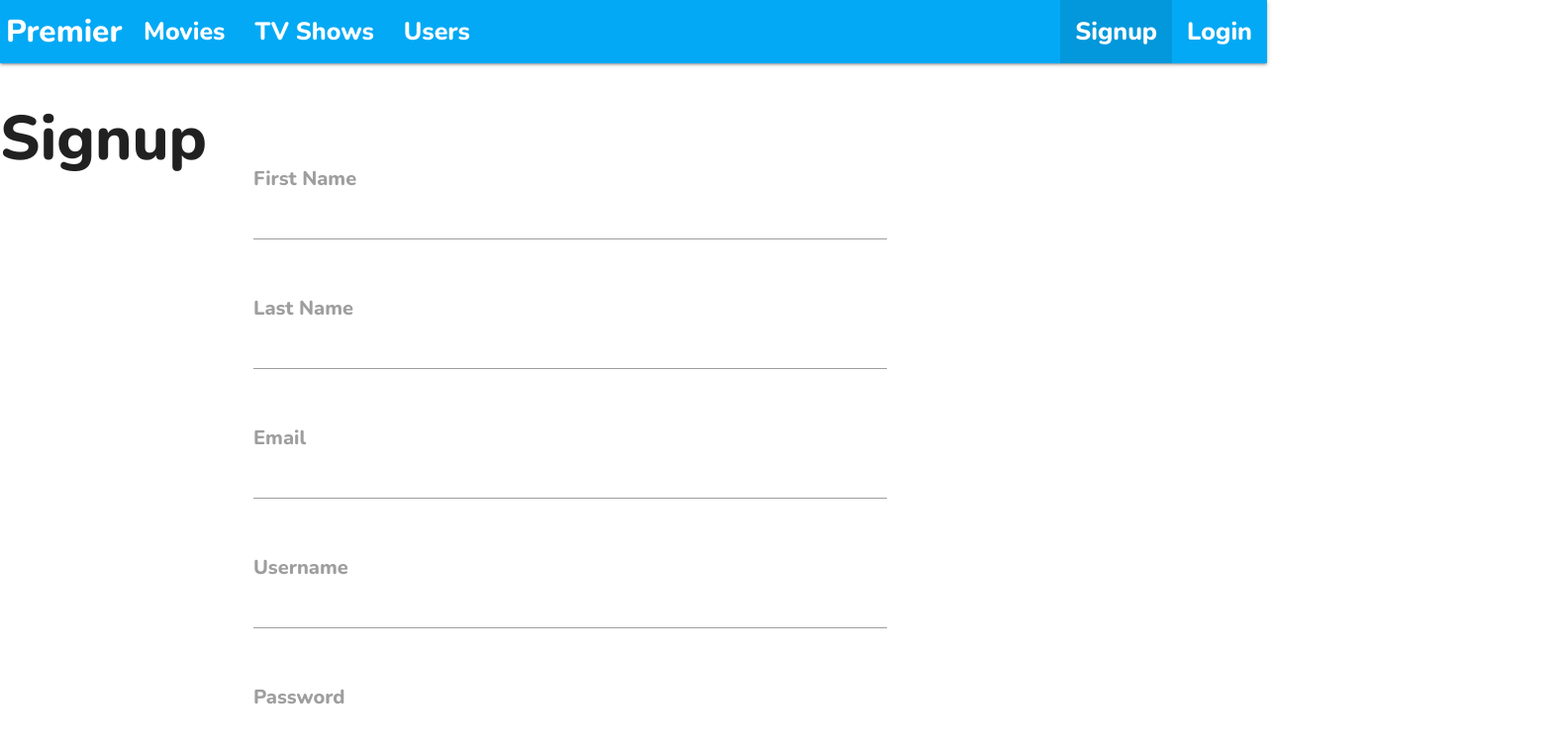
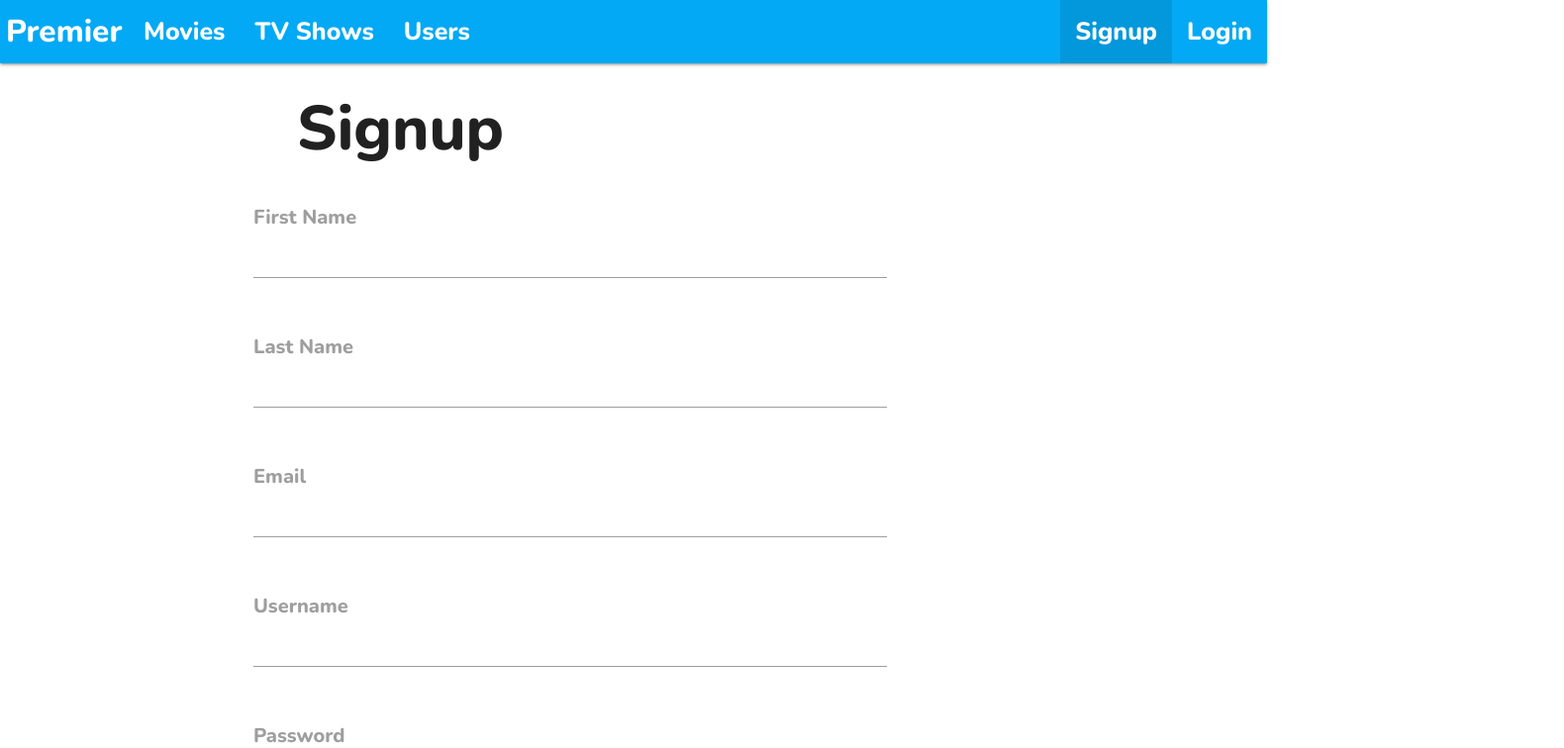
Before and after one commit to minhazur9/premier, a React (Create React App) app in the folder frontend/: page /signup in a window 1280 px wide. Shown: the top 756 px of the page at 99% size, 1580 px wide, since content can reach past the window. Built offline with nearby package versions, Linux system fonts and the light colour scheme.

Commit message:
adjusted headers

```diff
--- a/frontend/src/App.css
+++ b/frontend/src/App.css
@@ -528,7 +528,7 @@ label .active {
 .signup-form {
     position: relative;
     left:20vw;
-    bottom: 5vw;
+    bottom: 2vw;
 }
 
 /* ----------------- Loading Icon */
@@ -741,3 +741,18 @@ label .active {
 .popular-item {
    border-bottom: black 2px solid;
 }
+
+.home-page {
+    max-height: 100vh;
+}
+
+.login-header {
+    position: relative;
+    left: 300px;
+}
+
+.signup-header {
+    position: relative;
+    left: 300px;
+    bottom: 10px;
+}
--- a/frontend/src/pages/Home.js
+++ b/frontend/src/pages/Home.js
@@ -37,7 +37,7 @@ class Home extends React.Component {
 
     render() {
         return (
-            <>
+            <div className='home-page'>
             <div className="featured">
                 <Slider movie1={this.state.movies[0]}/>
             </div>
@@ -47,7 +47,7 @@ class Home extends React.Component {
                 {this.renderPopularMovies()}
             </ul>
             </div>
-            </>
+            </div>
         )
     }
 }
--- a/frontend/src/pages/Login.js
+++ b/frontend/src/pages/Login.js
@@ -23,7 +23,7 @@ class Login extends React.Component {
     render() {
         return (
             <>
-            <h1>Login</h1>
+            <h1 className="login-header">Login</h1>
             <form  onSubmit={e => {
                 this.props.handleLogin(e, this.state)
                 this.props.redirect()
--- a/frontend/src/pages/Signup.js
+++ b/frontend/src/pages/Signup.js
@@ -26,7 +26,7 @@ class Signup extends React.Component {
     render() {
         return (
             <>
-            <h1>Signup</h1>
+            <h1 className="signup-header">Signup</h1>
             <form  onSubmit={e => {
                 this.props.handleSignup(e, this.state)
                 if(this.state.password !== this.state.verify ) return;
```
Also changed, not shown: 2 other files (tests, documents, lock files or other folders).
